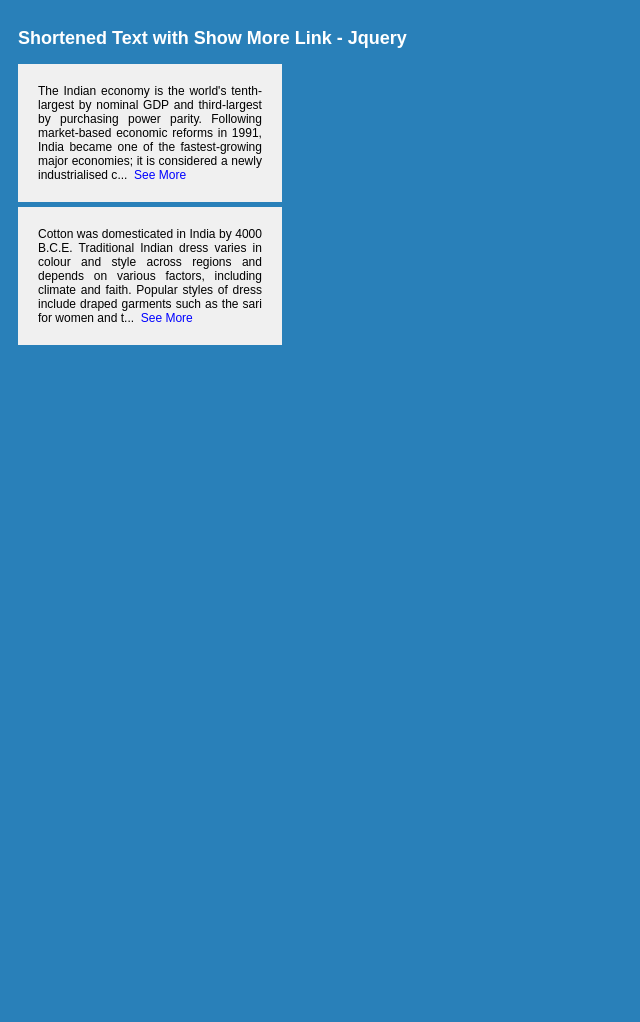
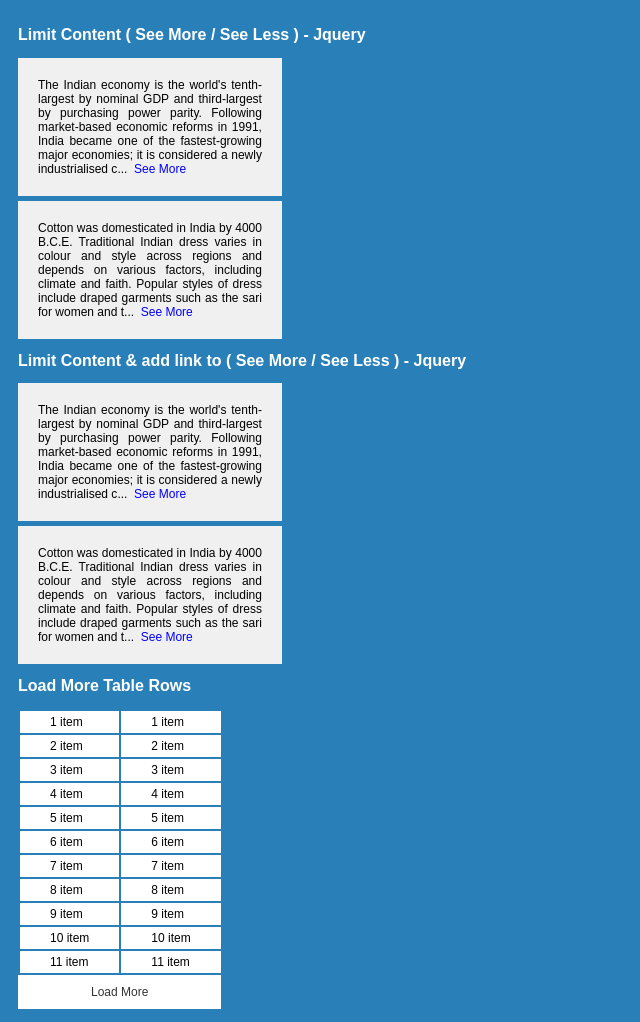
Before and after one commit to mohamedwasef/str-content, a plain HTML site: page index.html in a window 1280 px wide. Shown: the whole page, without its empty margins (0-640 px from the left). Before the commit the page ends 800 px from the top, so only its background shows below. Drawn offline with Linux system fonts and the light colour scheme.

Commit message:
Adding Load More Table Items

```diff
--- a/index.html
+++ b/index.html
@@ -6,12 +6,93 @@
 </head>
 <body>
 <div class='forum-content'>
-   <h2>Shortened Text with Show More Link - Jquery</h2>
+
+    <!-- Limit Content ( See More / See Less )  -->
+   <h2>Limit Content ( See More / See Less ) - Jquery</h2>
    <div class="box">
         <div class='comments-space'>The Indian economy is the world's tenth-largest by nominal GDP and third-largest by purchasing power parity. Following market-based economic reforms in 1991, India became one of the fastest-growing major economies; it is considered a newly industrialised country. However, it continues to face the challenges of poverty, corruption, malnutrition, inadequate public healthcare, and terrorism. A nuclear weapons state and a regional power, it has the third-largest standing army in the world and ranks seventh in military expenditure among nations. India is a federal constitutional republic governed under a parliamentary system consisting of 28 states and 7 union territories. India is a pluralistic, multilingual, and multi-ethnic society. It is also home to a diversity of wildlife in a variety of protected habitats.</div>
         <div class='comments-space'>Cotton was domesticated in India by 4000 B.C.E. Traditional Indian dress varies in colour and style across regions and depends on various factors, including climate and faith. Popular styles of dress include draped garments such as the sari for women and the dhoti or lungi for men. Stitched clothes, such as the shalwar kameez for women and kurta–pyjama combinations or European-style trousers and shirts for men, are also popular. Use of delicate jewellery, modelled on real flowers worn in ancient India, is part of a tradition dating back some 5,000 years; gemstones are also worn in India as talismans.</div>
     </div>
+
+    <!-- Limit Content & add link to ( See More / See Less ) -->
+   <h2>Limit Content & add link to ( See More / See Less ) - Jquery</h2>
+   <div class="box">
+        <div class='comments-space-with-link'>The Indian economy is the world's tenth-largest by nominal GDP and third-largest by purchasing power parity. Following market-based economic reforms in 1991, India became one of the fastest-growing major economies; it is considered a newly industrialised country. However, it continues to face the challenges of poverty, corruption, malnutrition, inadequate public healthcare, and terrorism. A nuclear weapons state and a regional power, it has the third-largest standing army in the world and ranks seventh in military expenditure among nations. India is a federal constitutional republic governed under a parliamentary system consisting of 28 states and 7 union territories. India is a pluralistic, multilingual, and multi-ethnic society. It is also home to a diversity of wildlife in a variety of protected habitats.</div>
+        <div class='comments-space-with-link'>Cotton was domesticated in India by 4000 B.C.E. Traditional Indian dress varies in colour and style across regions and depends on various factors, including climate and faith. Popular styles of dress include draped garments such as the sari for women and the dhoti or lungi for men. Stitched clothes, such as the shalwar kameez for women and kurta–pyjama combinations or European-style trousers and shirts for men, are also popular. Use of delicate jewellery, modelled on real flowers worn in ancient India, is part of a tradition dating back some 5,000 years; gemstones are also worn in India as talismans.</div>
+    </div>
+
+    <!--  Load More Table Rows -->
+    <h2>Load More Table Rows</h2>
+    <table class="tbl-loadmore">
+        <tr>
+            <td>1 item</td>
+            <td>1 item</td>
+        </tr>
+        <tr>
+            <td>2 item</td>
+            <td>2 item</td>
+        </tr>
+        <tr>
+            <td>3 item</td>
+            <td>3 item</td>
+        </tr>
+        <tr>
+            <td>4 item</td>
+            <td>4 item</td>
+        </tr>
+        <tr>
+            <td>5 item</td>
+            <td>5 item</td>
+        </tr>
+        <tr>
+            <td>6 item</td>
+            <td>6 item</td>
+        </tr>
+        <tr>
+            <td>7 item</td>
+            <td>7 item</td>
+        </tr>
+        <tr>
+            <td>8 item</td>
+            <td>8 item</td>
+        </tr>
+        <tr>
+            <td>9 item</td>
+            <td>9 item</td>
+        </tr>
+        <tr>
+            <td>10 item</td>
+            <td>10 item</td>
+        </tr>
+        <tr>
+            <td>11 item</td>
+            <td>11 item</td>
+        </tr>
+        <tr>
+            <td>12 item</td>
+            <td>12 item</td>
+        </tr>
+        <tr>
+            <td>13 item</td>
+            <td>13 item</td>
+        </tr>
+        <tr>
+            <td>14 item</td>
+            <td>14 item</td>
+        </tr>
+        <tr>
+            <td>15 item</td>
+            <td>15 item</td>
+        </tr>
+    </table>
+    <a href="#" class="tbl-loadMore-btn">Load More</a>
+
+
+
 </div>
+
+
+
 <script src="jquery.js"></script>
 <script src="strip-content.js"></script>
 </body>
--- a/strip-content.js
+++ b/strip-content.js
@@ -1,4 +1,4 @@
-// *** Limit Content & add link to ( See More / See Less ) ***
+// *** Limit Content ( See More / See Less ) ***
 
 var showChar = 256;
 var ellipsestext = "...";
@@ -26,3 +26,38 @@ $(".morelink").click(function () {
     $(this).prev().toggle();
     return false;
 });
+
+
+// *** Limit Content & add link to ( See More / See Less ) ***
+
+var showChar = 256;
+var ellipsestext = "...";
+var moretext = "<a href='https://google.com/' target='_blank'>See More</a>";
+$('.comments-space-with-link').each(function () {
+    var content = $(this).html();
+    if (content.length > showChar) {
+        var show_content = content.substr(0, showChar);
+        var hide_content = content.substr(showChar, content.length - showChar);
+        var html = show_content + '<span class="moreelipses">' + ellipsestext + '</span><span class="remaining-content"><span>' + hide_content + '</span>&nbsp;&nbsp;<a href="" class="morelink">' + moretext + '</a></span>';
+        $(this).html(html);
+    }
+});
+
+// *** Load More Table Rows ***
+
+$(document).ready(function() {
+
+  var pagelength = 10;
+  var pageIndex = 1;
+  //hide all tr greater than page length
+  var selector = "tr:gt(" + pagelength + ")";
+  $(selector).hide();
+
+  $(".tbl-loadMore-btn").click(function(){
+  	var itemsCount = ((pageIndex * pagelength) + pagelength);
+  	var selector = "tr:lt(" + itemsCount + ")";
+  	$(selector).show();
+    pageIndex++;
+  });
+
+});
--- a/style.css
+++ b/style.css
@@ -12,17 +12,20 @@ a, a:visited {
 
 .box{
     max-width:20%;
-    float: left;
+}
+
+.forum-content {
+    height:auto;
+    padding:5px 10px;
 }
 
 .forum-content h2{
     color:#fff;
+    font-size: 16px;
 }
-.forum-content {
-    height:auto;
-    padding:5px 10px;
-}
-.comments-space {
+
+.comments-space,
+.comments-space-with-link{
     width:90%;
     min-height:50px;
     height:auto;
@@ -36,3 +39,21 @@ a, a:visited {
 .remaining-content span {
     display:none;
 }
+
+/* Table Row loading */
+
+.tbl-loadmore tr{
+  background-color:#fff;
+}
+
+
+.tbl-loadmore td{
+  padding:4px 30px;
+}
+
+.tbl-loadMore-btn{
+  background-color:#fff;
+  display:inline-block;
+  color:#333;
+  padding:10px 73px;
+}
```
